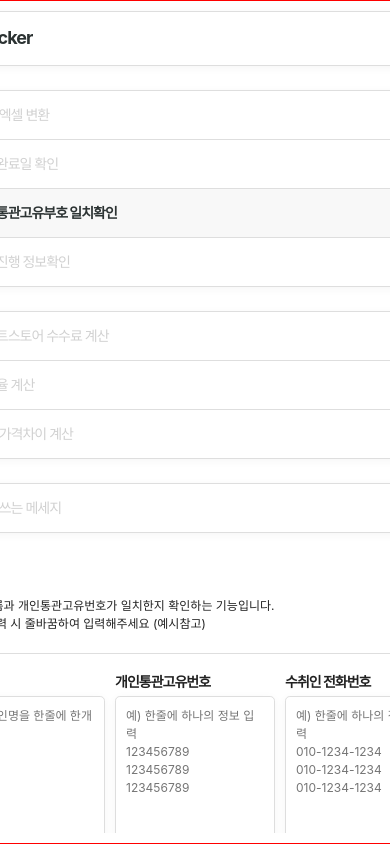
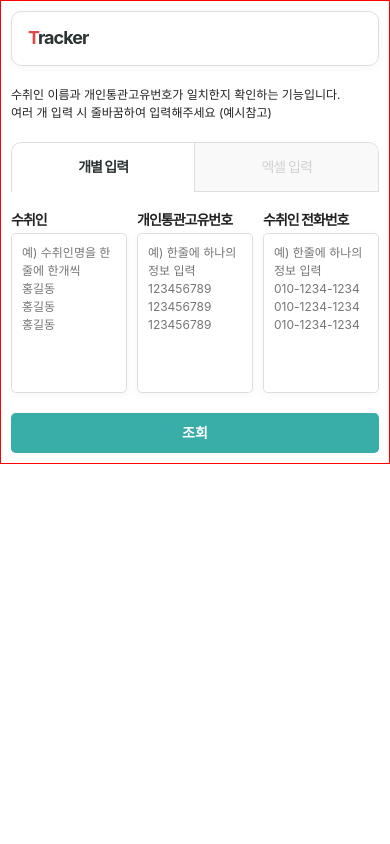
Before and after one commit to megaton111/tracker, a Vue app: page /PersonalCustomsCode in a window 390 px wide. Built offline with nearby package versions, Linux system fonts and the light colour scheme; a web font is replaced by a local one.

Commit message:
전체 스크롤 생성

```diff
--- a/src/assets/scss/components/header.scss
+++ b/src/assets/scss/components/header.scss
@@ -25,6 +25,43 @@
     vertical-align: middle ;
     color:#717a7a ;
   }
+
+  .btn-mobile-menu{
+    display: none;
+    position: absolute;
+    right:20px;
+    top:50% ;
+    transform: translateY( -50% );
+
+    text-indent:-99999em;
+    font-size:0 ;
+
+    width: 22px;
+    height: 18px;
+
+    background:#fff ;
+    border:0;
+
+    &::before,
+    &::after {
+      content: '';
+      position: absolute;
+      left: 0 ;
+      width: 100%;
+      height: 3px;
+      color: #333;
+      background-color: currentColor;
+      transition: all .45s ease-in-out;
+    }
+      &::before {
+        top: 0;
+        transform: rotate(0);
+      }
+      &::after {
+        bottom: 0;
+        box-shadow: 0 -8px currentColor;
+      }
+  }
   .navWrap{
     display: flex;
     width: 100% ;
@@ -50,6 +87,7 @@
         letter-spacing: -1px ;
         color:#D1D1D1 ;
         transition:all .3s ;
+        background-color: #fff;;
         &:not(:last-child) {
           border-bottom:0.0625rem solid #DEDEDE ;
         }
@@ -62,3 +100,28 @@
     }
   }
 }
+
+@media (max-width: 740px) {
+  .header{
+    position: relative;
+    flex:0 0 auto ;
+    padding:0;
+    border-radius: 0.65rem;
+    border: 0.0625rem solid #DEDEDE;
+    box-shadow: #0000000a 0rem 0.125rem 0.625rem 0rem;
+    h1 {
+      margin-bottom: 0;
+      border-radius: 0;
+      border: 0;
+      box-shadow:none;
+    }
+    .navWrap{
+      display: none;
+      position: absolute;
+      left:0; right:0;
+      top:60px ;
+      padding: 0 10px ;
+      z-index: 999 ;
+    }
+  }
+}
--- a/src/assets/scss/layout/layout.scss
+++ b/src/assets/scss/layout/layout.scss
@@ -1,4 +1,7 @@
-html, body { height: 100% ; overflow: hidden !important ;}
+html, body {
+  // height: 100% ;
+  // overflow: hidden !important ;
+}
 
 body {
   width: 100% ;
@@ -429,6 +432,7 @@ ul.lst_fee {
   border-bottom:0 ;
   border-radius: 0.65rem 0.65rem 0 0 ;
   overflow: hidden;
+  flex: 0 0 auto;
   > button {
     display: inline-flex;
     width: 100%;
@@ -461,7 +465,11 @@ ul.lst_fee {
 @media (max-width: 740px) {
   #app {
     flex-direction: column ;
-    padding:10px 0 ;
+    padding:10px ;
     border : 1px solid red ;
+    gap:20px ;
+    .container {
+      width: 100% ;
+    }
   }
 }
--- a/src/components/layout/AppHeader.vue
+++ b/src/components/layout/AppHeader.vue
@@ -1,6 +1,7 @@
 <template>
   <header class="header">
     <h1><router-link to="/">{{title}}</router-link></h1>
+    <button type="button" class="btn-mobile-menu">모바일 메뉴 버튼</button>
     <div class="navWrap">
       <nav><router-link v-for="(menu,idx) in menus" :key="idx" :to="menu.url">{{ menu.title }}</router-link></nav>
       <nav><router-link v-for="(menu,idx) in menus2" :key="idx" :to="menu.url">{{ menu.title }}</router-link></nav>
--- a/src/components/pages/PersonalCustomsCode.vue
+++ b/src/components/pages/PersonalCustomsCode.vue
@@ -44,10 +44,10 @@
 
     <section class="enter excel" v-else>
 
-      <div class="row fix" style="--gap:10px">
-        <div class="col" style="--gap-col:5px;">
-          <div class="row fix">
-            <h1>엑셀로 조회</h1>
+      <div class="row">
+        <div class="col bx">
+          <div class="row">
+            <h1>스토어 선택</h1>
           </div>
           <div class="row">
             <select name="" id="" v-model="store">
@@ -55,11 +55,20 @@
               <option value="tmon">티몬</option>
             </select>
           </div>
+        </div>
+      </div>
+
+      <div class="row">
+        <div class="col bx">
+          <div class="row">
+            <h1>엑셀 입력</h1>
+          </div>
           <div class="row">
             <t-textarea v-model="excelData" placeholder="엑셀 전체를 복사해서 넣어주세요."></t-textarea>
           </div>
         </div>
       </div>
+
 
       <!-- <div class="row fix"><button type="button" @click="searchExcelHandler">조회</button></div> -->
 
@@ -68,12 +77,7 @@
     <section class="result" v-if="resultList.length > 0">
 
 
-      <div class="row">
-        <div class="col bx">
-          <div class="row">
-            <h1>결과</h1>
-          </div>
-          <div class="row">
+      <div class="row fix" style="">
         <div class="col bx-rd" style="--gap-col:10px;">
           <ul class="lstWrap">
             <li v-for="(item, idx) in resultList" :key="idx">
@@ -82,8 +86,6 @@
               <button v-if="item.check!='일치'" class="btnNotify" @click="showNotifyPopup( item.name, item.number, item.tel )">안내문구생성</button>
             </li>
           </ul>
-            </div>
-          </div>
         </div>
       </div>
 
```
Lines whose indentation alone changed are shown as unchanged.
